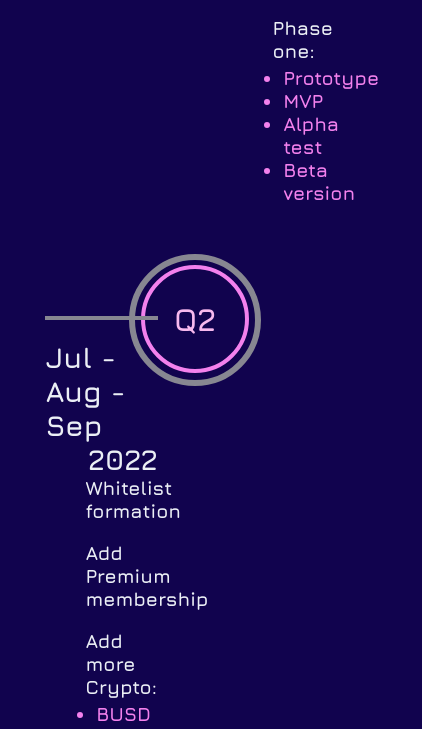
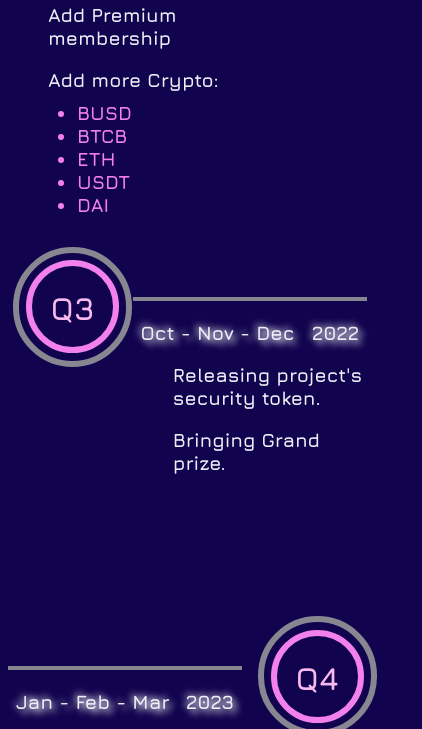
Before and after one commit to Norenium/ChanceRoadmap, a plain HTML site: page index.html in a window 390 px wide. Shown: the part 817-1546 px from the top of the page, 422 px wide, since content can reach past the window. Drawn offline with nearby package versions, Linux system fonts and the light colour scheme; a web font is replaced by a local one.

Commit message:
add styles

```diff
--- a/index.html
+++ b/index.html
@@ -1,4 +1,8 @@
 <head>
+      <link rel="stylesheet" href="./style.css">
+      <link rel="stylesheet" href="./style-mobile.css">
+
+
       <link rel="preconnect" href="https://fonts.googleapis.com">
       <link rel="preconnect" href="https://fonts.gstatic.com" crossorigin>
 
@@ -39,7 +43,7 @@
       </div>
 
       <div class="step">
-            <div class="quarter-border">
+            <div class="quarter-border  quarter-even">
                   <div class="quarter">
                         Q2
                   </div>
@@ -87,7 +91,7 @@
       </div>
 
       <div class="step">
-            <div class="quarter-border">
+            <div class="quarter-border  quarter-even">
                   <div class="quarter">
                         Q4
                   </div>
@@ -141,115 +145,3 @@
             For more information please contact us on <span>+989122977767</span>.
       </div>
 </body>
-
-
-<style>
-      .footer {
-            font-family: 'Segoe UI', Tahoma, Geneva, Verdana, sans-serif;
-            font-weight: lighter;
-            text-align: center;
-      }
-      .footer span{
-            font-family: 'Jura', sans-serif;
-            color: rgb(243, 129, 237);
-            text-decoration: underline;
-            font-weight: bold;
-      }
-
-      .header {
-            font-family: 'Tourney', cursive;
-            font-size: 100px;
-            margin: 40px;
-            text-shadow: -6px -6px 4px rgb(243, 129, 237);
-      }
-
-      .sub-heaader {
-            font-family: 'Changa', sans-serif;
-            font-size: 60px;
-            margin: 70px;
-            border-bottom: 2px white solid;
-            align-content: center;
-            text-align: center;
-
-      }
-
-      .go-right {
-            float: right;
-      }
-
-      .list-item-sub {
-            color: rgb(243, 129, 237);
-            margin-left: 15%;
-            margin-top: 5%;
-      }
-
-      .step {
-            /* justify-content: center;
-            align-items: center;
-            text-align: center;
-            align-content: center; */
-            /* border: 2px solid rgb(241, 51, 51); */
-            font-family: 'Jura', sans-serif !important;
-            font-weight: bold;
-            margin-bottom: 50px;
-
-      }
-
-      .left-tab {
-            margin-right: 60%;
-            margin-top: -70px;
-            margin-left: 10%;
-            /* float: right; */
-            width: 30%;
-
-      }
-
-      .right-tab {
-            margin-left: 60%;
-            margin-top: -70px;
-            margin-right: 10%;
-            /* float: right; */
-            width: 30%;
-
-      }
-
-      .step h2 {
-            border-top: 4px solid rgb(135, 135, 145);
-            padding-top: 20px;
-            margin-top: 0px;
-            font-weight: 700;
-
-
-      }
-
-      body {
-            background-color: rgb(17, 3, 78);
-            color: rgb(235, 239, 245);
-            font-size: larger;
-            font-family: 'Franklin Gothic Medium', 'Arial Narrow', Arial, sans-serif;
-      }
-
-      .quarter {
-            border: 4px solid rgb(243, 129, 237);
-            border-radius: 50%;
-            height: 100px;
-            width: 100px;
-            text-align: center;
-            line-height: 100px;
-            margin: auto;
-            font-size: xx-large;
-            font-weight: bolder;
-            color: rgb(247, 185, 238);
-      }
-
-      .quarter-border {
-            margin: auto;
-
-            padding: 5px;
-            border: 6px solid rgb(135, 135, 145);
-            ;
-            border-radius: 50%;
-            height: 110px;
-            width: 110px;
-      }
-</style>
--- /dev/null
+++ b/style-mobile.css
@@ -0,0 +1,86 @@
+@media (max-width: 895px) {
+      .header {
+            font-family: 'Tourney', cursive;
+            font-size: 20vw;
+            margin: 4vw;
+            text-shadow: -6px -6px 4px rgb(243, 129, 237);
+      }
+
+      .sub-heaader {
+            font-family: 'Changa', sans-serif;
+            font-size: 10vw;
+            margin: auto;
+            margin-bottom: 6vw;
+            border-bottom: none;
+            align-content: center;
+            text-align: center;
+      }
+
+      .step h2 {
+            border: none;
+            padding-top: 20px;
+            margin-top: 0px;
+            margin-left: 2vw;
+            margin-right: 2vw;
+            font-weight: bolder;
+            font-size: 5vw;
+            text-shadow: 1vw 1vw 2vw white , -2px -2px 2vw white;
+      }
+
+      .step {
+            font-family: 'Jura', sans-serif !important;
+            font-weight: bold;
+            margin-bottom: 50px;
+            display:inline;
+      }
+
+      .right-tab {
+            border-top: 4px solid rgb(135, 135, 145);
+            margin-left: 32vw;
+            margin-bottom: 8vw;
+            margin-top: -70px;
+            width: 60vw;
+      }
+
+      .left-tab {
+            border-top: 4px solid rgb(135, 135, 145);
+            margin-right: 32vw;
+            margin-bottom: 8vw;
+            margin-top: -70px;
+            margin-left: 0;
+            width: 60vw;
+      }
+
+
+      .quarter {
+            border: 6px solid rgb(243, 129, 237);
+            border-radius: 50%;
+            height: 80%;
+            width: 80%;
+            text-align: center;
+            line-height: 22vw;
+            margin: auto;
+            /* margin-top: ; */
+            font-size: xx-large;
+            font-weight: bolder;
+            color: rgb(247, 185, 238);
+
+      }
+      .quarter-even{
+            margin-right: 5px;
+            margin-left: auto !important;
+
+      }
+
+      .quarter-border {
+            margin-left: 5px;
+            padding: 3px;
+            border: 6px solid rgb(135, 135, 145);
+            border-radius: 50%;
+            width: 26vw;
+            height: 26vw;
+            display: flex;
+            justify-content: center;
+            align-items: center;
+      }
+}
--- /dev/null
+++ b/style.css
@@ -0,0 +1,101 @@
+.footer {
+      font-family: 'Segoe UI', Tahoma, Geneva, Verdana, sans-serif;
+      font-weight: lighter;
+      text-align: center;
+}
+.footer span{
+      font-family: 'Jura', sans-serif;
+      color: rgb(243, 129, 237);
+      text-decoration: underline;
+      font-weight: bold;
+}
+
+.header {
+      font-family: 'Tourney', cursive;
+      font-size: 100px;
+      margin: 40px;
+      text-shadow: -6px -6px 4px rgb(243, 129, 237);
+}
+
+.sub-heaader {
+      font-family: 'Changa', sans-serif;
+      font-size: 60px;
+      margin: 70px;
+      border-bottom: 2px white solid;
+      align-content: center;
+      text-align: center;
+}
+
+.go-right {
+      float: right;
+}
+
+.list-item-sub {
+      color: rgb(243, 129, 237);
+      margin-left: 15%;
+      margin-top: 5%;
+}
+
+.step {
+      font-family: 'Jura', sans-serif !important;
+      font-weight: bold;
+      margin-bottom: 50px;
+}
+
+.left-tab {
+      margin-right: 60%;
+      margin-top: -70px;
+      margin-left: 10%;
+      /* float: right; */
+      width: 30%;
+
+}
+
+.right-tab {
+      margin-left: 60%;
+      margin-top: -70px;
+      margin-right: 10%;
+      /* float: right; */
+      width: 30%;
+
+}
+
+.step h2 {
+      border-top: 4px solid rgb(135, 135, 145);
+      padding-top: 20px;
+      margin-top: 0px;
+      font-weight: 700;
+
+
+}
+
+body {
+      background-color: rgb(17, 3, 78);
+      color: rgb(235, 239, 245);
+      font-size: larger;
+      font-family: 'Franklin Gothic Medium', 'Arial Narrow', Arial, sans-serif;
+}
+
+.quarter {
+      border: 4px solid rgb(243, 129, 237);
+      border-radius: 50%;
+      height: 100px;
+      width: 100px;
+      text-align: center;
+      line-height: 100px;
+      margin: auto;
+      font-size: xx-large;
+      font-weight: bolder;
+      color: rgb(247, 185, 238);
+}
+
+.quarter-border {
+      margin: auto;
+
+      padding: 5px;
+      border: 6px solid rgb(135, 135, 145);
+      ;
+      border-radius: 50%;
+      height: 110px;
+      width: 110px;
+}
```
